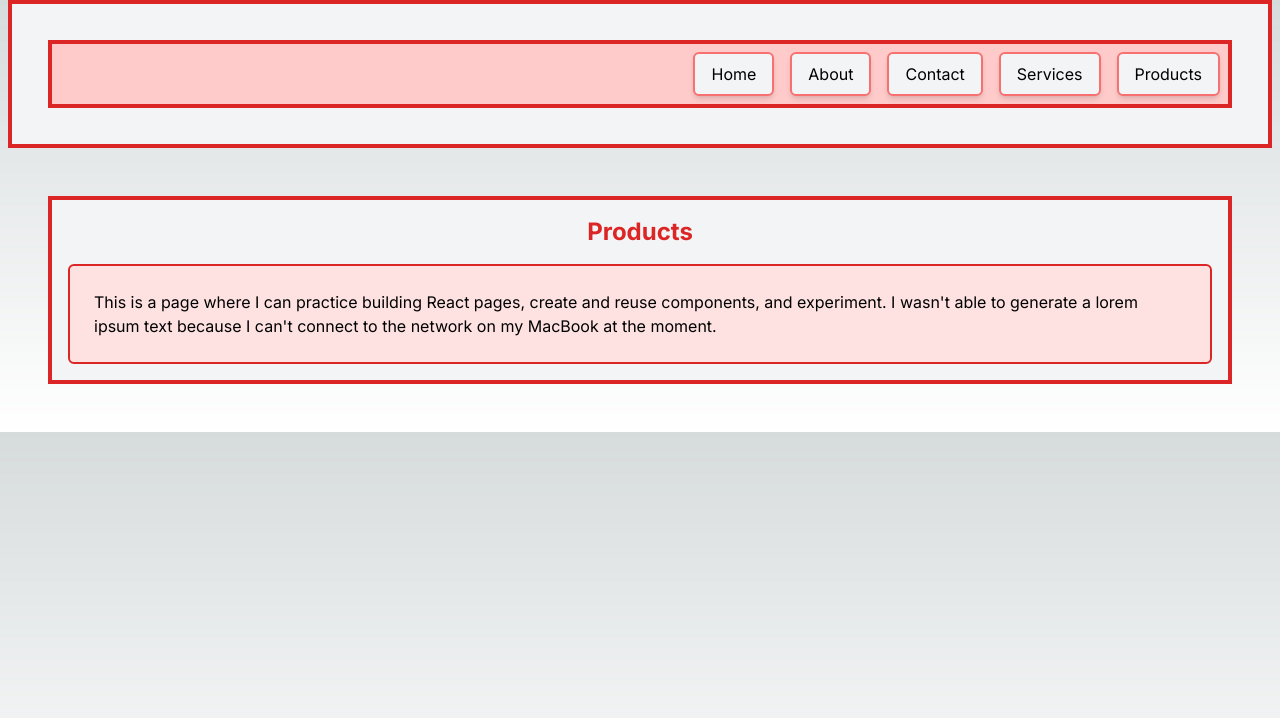
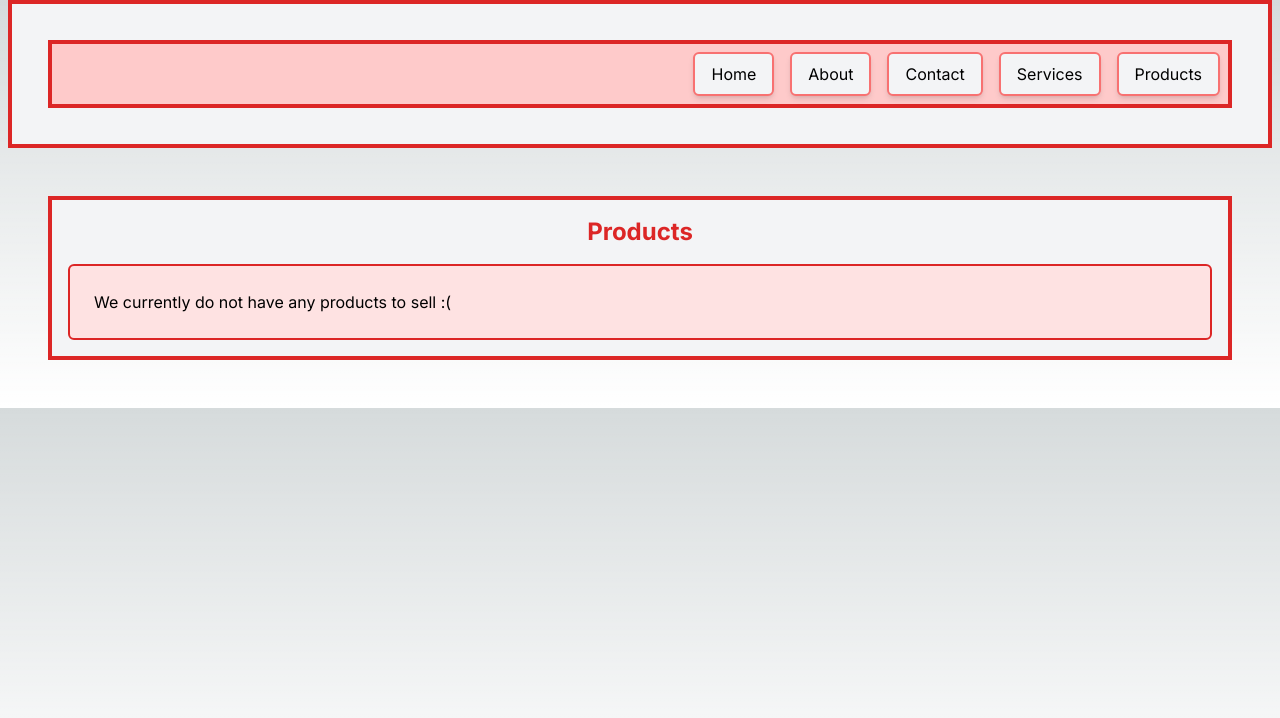
Before and after one commit to joshrhily/CSCI-31-Final, a Next.js app: page /products in a window 1280 px wide. Shown: the top 718 px of the page. Built offline with nearby package versions, Linux system fonts and the light colour scheme.

Commit message:
Changed PageContent in Products page

```diff
--- a/src/app/products/page.js
+++ b/src/app/products/page.js
@@ -8,7 +8,7 @@ export default function Products() {
       <Navbar />
       <div className="m-12 bg-gray-100 p-4 border-4 border-red-600">
         <PageTitle title="Products" />
-        <PageContent />
+        <PageContent content="We currently do not have any products to sell :(" />
       </div>
     </div>
   )
```
